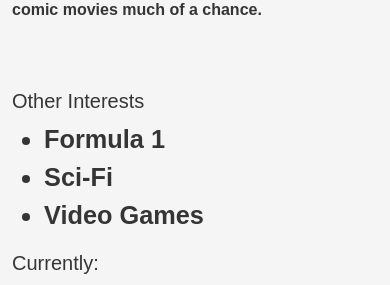
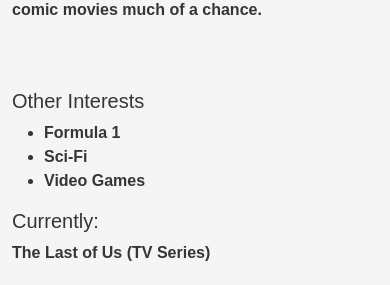
Before and after one commit to A-Afolabi/Portfolio, a React (Create React App) app: page / in a window 390 px wide. Shown: the part 2840-3125 px from the top of the page. Built offline with nearby package versions, Linux system fonts and the light colour scheme.

Commit message:
fixing text issues

```diff
--- a/src/styles/components/interests.scss
+++ b/src/styles/components/interests.scss
@@ -144,7 +144,7 @@
     font-weight: bold;
   }
   @media (max-width: 600px) {
-      p{
+      p, li{
         font-size: large;
         @media (max-width: 400px) {
           font-size: medium;
```
